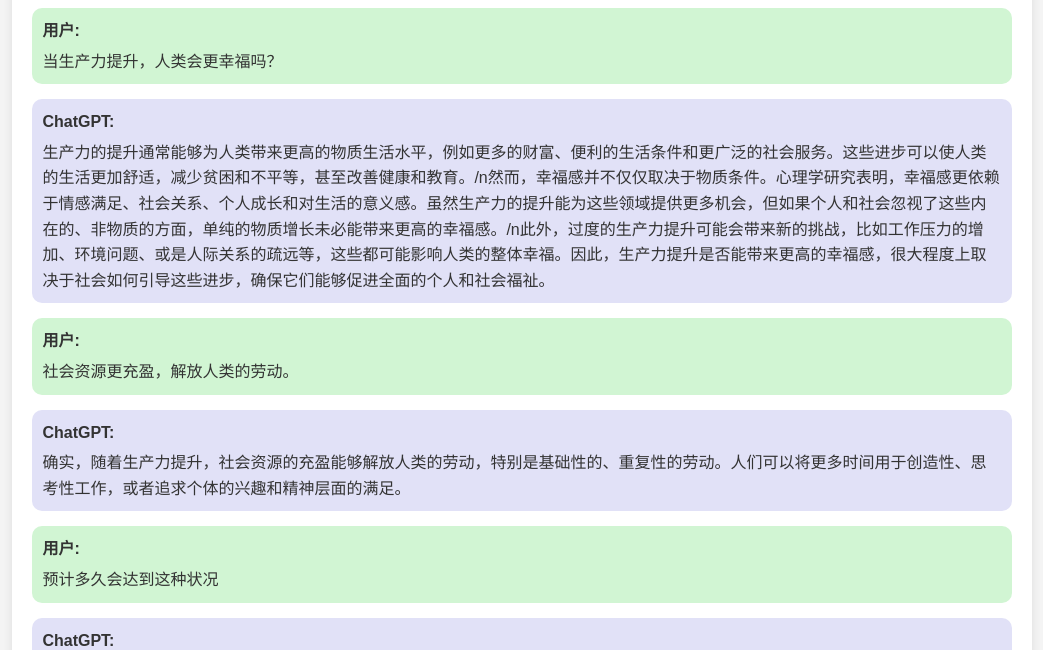
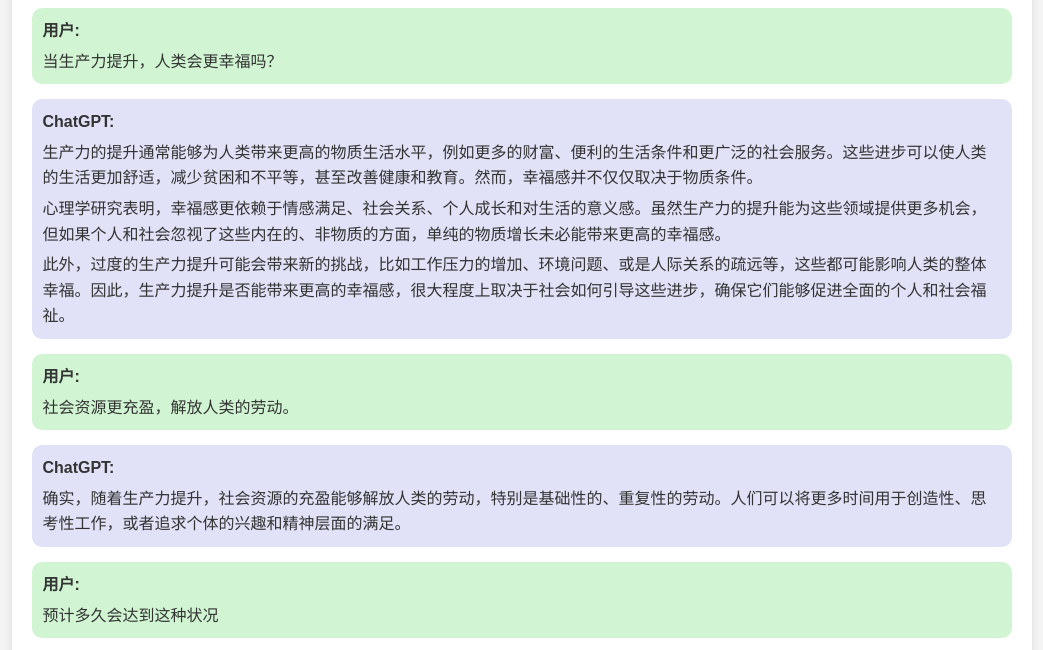
Before and after one commit to wang8456/breezewrod, a plain HTML site: page index.html in a window 1280 px wide. Shown: the part 134-784 px from the top of the page, without its empty margins (118-1161 px from the left). Drawn offline with Linux system fonts and the light colour scheme.

Commit message:
Update index.html

```diff
--- a/index.html
+++ b/index.html
@@ -55,7 +55,9 @@
 
         <div class="message chatgpt-message">
             <div class="role">ChatGPT:</div>
-            <div class="message-text">生产力的提升通常能够为人类带来更高的物质生活水平，例如更多的财富、便利的生活条件和更广泛的社会服务。这些进步可以使人类的生活更加舒适，减少贫困和不平等，甚至改善健康和教育。/n然而，幸福感并不仅仅取决于物质条件。心理学研究表明，幸福感更依赖于情感满足、社会关系、个人成长和对生活的意义感。虽然生产力的提升能为这些领域提供更多机会，但如果个人和社会忽视了这些内在的、非物质的方面，单纯的物质增长未必能带来更高的幸福感。/n此外，过度的生产力提升可能会带来新的挑战，比如工作压力的增加、环境问题、或是人际关系的疏远等，这些都可能影响人类的整体幸福。因此，生产力提升是否能带来更高的幸福感，很大程度上取决于社会如何引导这些进步，确保它们能够促进全面的个人和社会福祉。</div>
+            <div class="message-text">生产力的提升通常能够为人类带来更高的物质生活水平，例如更多的财富、便利的生活条件和更广泛的社会服务。这些进步可以使人类的生活更加舒适，减少贫困和不平等，甚至改善健康和教育。然而，幸福感并不仅仅取决于物质条件。</div>
+            <div class="message-text">心理学研究表明，幸福感更依赖于情感满足、社会关系、个人成长和对生活的意义感。虽然生产力的提升能为这些领域提供更多机会，但如果个人和社会忽视了这些内在的、非物质的方面，单纯的物质增长未必能带来更高的幸福感。</div>
+            <div class="message-text">此外，过度的生产力提升可能会带来新的挑战，比如工作压力的增加、环境问题、或是人际关系的疏远等，这些都可能影响人类的整体幸福。因此，生产力提升是否能带来更高的幸福感，很大程度上取决于社会如何引导这些进步，确保它们能够促进全面的个人和社会福祉。</div>
         </div>
 
         <div class="message user-message">
```
